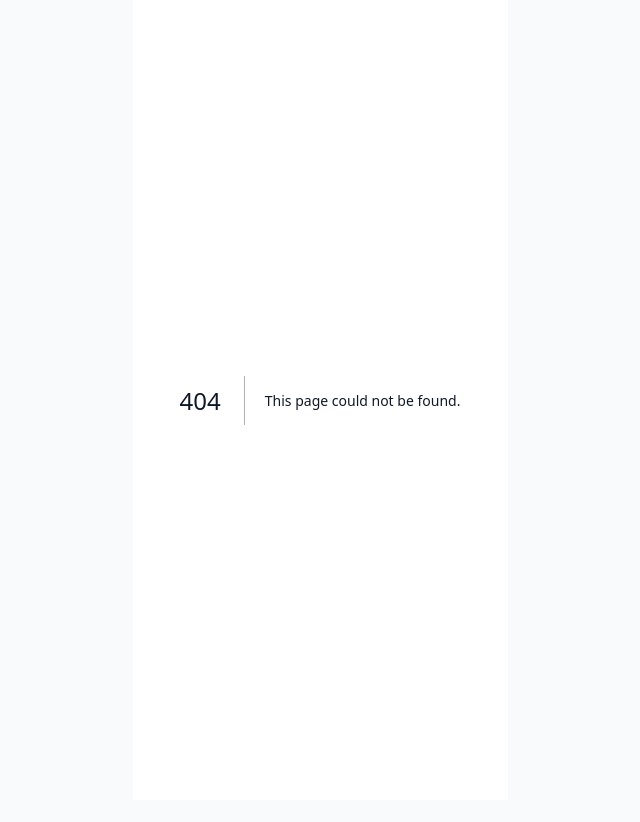
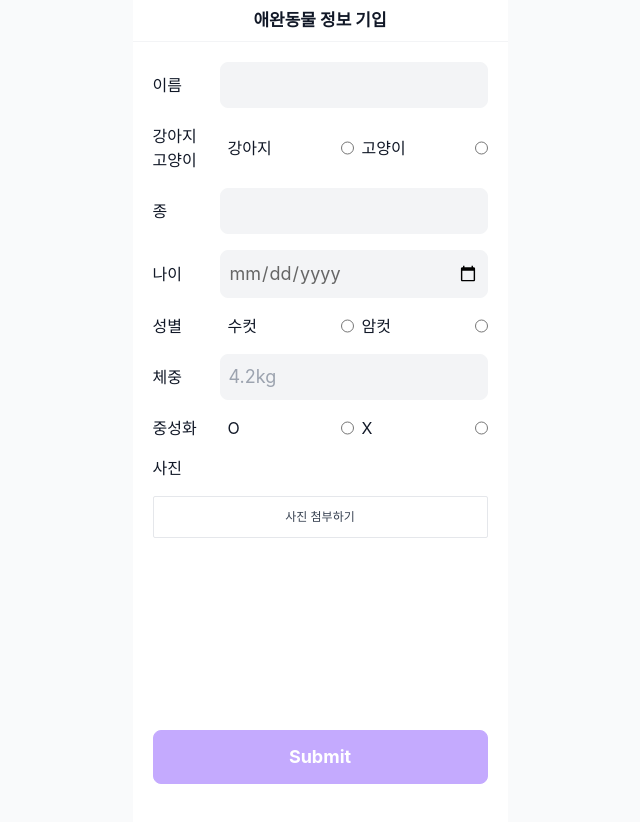
Before and after one commit to Petmunity/fe, a Next.js app: page /petinfo in a window 1280 px wide. Before the commit this address had no page. Shown: the top 822 px of the page, without its empty margins (320-960 px from the left). Before the commit the page ends 800 px from the top, so only its background shows below. Built offline with nearby package versions, Linux system fonts and the light colour scheme.

Commit message:
feat-정보입력/feat: 펫 정보 입력 페이지 개발

```diff
--- /dev/null
+++ b/src/app/petinfo/page.tsx
@@ -0,0 +1,243 @@
+"use client";
+
+import { useForm } from "react-hook-form";
+import { DevTool } from "@hookform/devtools";
+import Header from "@/components/common/Header";
+import Image from "next/image";
+import { toast } from "react-toastify";
+import { useEffect } from "react";
+
+interface FormData {
+  name: string;
+  age: Date;
+  pet: string;
+  images: any[];
+  sex: string;
+  species: string;
+  weight: number;
+  neutered: boolean;
+}
+
+export default function PetInfoPage() {
+  const {
+    register,
+    handleSubmit,
+    watch,
+    setValue,
+    control,
+    formState: { errors },
+  } = useForm<FormData>();
+
+  const watchImages = watch("images");
+
+  const handleUploadImages = (e: any) => {
+    const files = Array.from(e.target.files);
+    setValue("images", files);
+  };
+
+  const deleteImage = (index: number) => {
+    if (Array.isArray(watchImages)) {
+      const newImages = watchImages.filter((i: number) => i !== index);
+      setValue("images", newImages);
+    }
+  };
+  const onSubmit = (data: any) => {
+    if (errors.name) {
+      toast("Name is required");
+    }
+    const formData = {
+      ...data,
+      neutered: data.neutered === "true" ? true : false,
+    };
+    console.log(formData, "formData");
+    toast.success("입력이 완료되었습니다.");
+  };
+
+  // useEffect(() => {
+  //   console.log(errors, "errors");
+  //   for (const error in errors) {
+  //     toast.error(errors[error].message);
+  //   }
+  // }, [errors]);
+
+  return (
+    <>
+      <Header title="애완동물 정보 기입" elements={{ left: <Header.Back /> }} />
+      <main className="h-screen p-5">
+        <form
+          className="w-full space-y-4"
+          onSubmit={handleSubmit(onSubmit)}
+          id="hook-form"
+        >
+          <div className="grid grid-cols-[0.5fr_2fr] items-center">
+            <label htmlFor="name">이름</label>
+            <input
+              className="input-gray"
+              type="text"
+              id="name"
+              {...register("name", { required: "아이의 이름을 입력해주세요!" })}
+            />
+          </div>
+          <div className="grid grid-cols-[0.5fr_1fr_1fr] items-center space-x-2">
+            <div className="flex flex-col">
+              <label>강아지</label>
+              <label>고양이</label>
+            </div>
+            <div className="flex justify-between">
+              <label>강아지</label>
+              <input
+                type="radio"
+                {...register("pet", {
+                  required: "강아지인지 고양이인지 체크해주세요!",
+                })}
+                value="dog"
+              />
+            </div>
+            <div className="flex justify-between">
+              <label>고양이</label>
+              <input
+                type="radio"
+                {...register("pet", {
+                  required: "강아지인지 고양이인지 체크해주세요!",
+                })}
+                value="cat"
+              />
+            </div>
+          </div>
+          <div className="grid grid-cols-[0.5fr_2fr] items-center">
+            <label htmlFor="species">종</label>
+            <input
+              className="input-gray"
+              type="text"
+              id="species"
+              {...register("species", { required: "종을 입력해주세요!" })}
+            />
+          </div>
+          <div className="grid grid-cols-[0.5fr_2fr] items-center">
+            <label htmlFor="age">나이</label>
+            <input
+              type="date"
+              className="input-gray"
+              {...register("age", {
+                valueAsDate: true,
+                required: "아이의 생년월일을 입력해주세요!",
+              })}
+            />
+          </div>
+          <div className="grid grid-cols-[0.5fr_1fr_1fr] items-center space-x-2">
+            <label htmlFor="sex">성별</label>
+            <div className="flex justify-between">
+              <label>수컷</label>
+              <input
+                type="radio"
+                {...register("sex", {
+                  required: "아이의 성별을 등록해주세요!",
+                })}
+                value="male"
+              />
+            </div>
+            <div className="flex justify-between">
+              <label>암컷</label>
+              <input
+                type="radio"
+                {...register("sex", {
+                  required: "아이의 성별을 등록해주세요!",
+                })}
+                value="female"
+              />
+            </div>
+          </div>
+          <div className="grid grid-cols-[0.5fr_2fr] items-center">
+            <label htmlFor="weight">체중</label>
+            <input
+              className="input-gray"
+              type="text"
+              id="weight"
+              {...register("weight", {
+                required: "아이의 체중을 입력해주세요!",
+                pattern: {
+                  value: /^-?\d+(\.\d+)?$/,
+                  message: "숫자만 입력해주세요!",
+                },
+              })}
+              placeholder="4.2kg"
+            />
+          </div>
+
+          <div className="grid grid-cols-[0.5fr_1fr_1fr] items-center space-x-2">
+            <label htmlFor="neutered">중성화</label>
+            <div className="flex justify-between">
+              <label>O</label>
+              <input
+                type="radio"
+                {...register("neutered", {
+                  required: "중성화 여부를 체크해주세요!",
+                })}
+                value="true"
+              />
+            </div>
+            <div className="flex justify-between">
+              <label>X</label>
+              <input
+                type="radio"
+                {...register("neutered", {
+                  required: "중성화 여부를 체크해주세요!",
+                })}
+                value="false"
+              />
+            </div>
+          </div>
+
+          <div>
+            <label htmlFor="file-uploader">사진</label>
+            <input type="file" className="hidden" {...register("images")} />
+            <label
+              htmlFor="file-uploader"
+              className="mt-4 flex w-full cursor-pointer items-center justify-center gap-x-1 rounded-sm border border-gray-200 py-3 text-xs font-medium text-gray-700"
+            >
+              사진 첨부하기
+              <input
+                type="file"
+                multiple
+                hidden
+                id="file-uploader"
+                onChange={handleUploadImages}
+                accept="image/*, video/*"
+              />
+            </label>
+            {watchImages && watchImages.length > 0 && (
+              <div className="mb-8 w-full overflow-x-auto">
+                <div className="mt-4 flex gap-x-2.5">
+                  {watchImages.map(
+                    (image: Blob | MediaSource, index: number) => (
+                      <div key={index} className="mb-2 flex-shrink-0 relative">
+                        <div
+                          className="absolute select-none top-0 right-0  text-center cursor-pointer flex items-center justify-center w-5 h-5 rounded-full bg-gray-700 text-white text-xs font-medium"
+                          onClick={() => deleteImage(index)}
+                        >
+                          x
+                        </div>
+                        <Image
+                          src={URL.createObjectURL(image)}
+                          alt={`Image ${index}`}
+                          width={200}
+                          height={150}
+                        />
+                      </div>
+                    ),
+                  )}
+                </div>
+              </div>
+            )}
+          </div>
+        </form>
+      </main>
+      <section id="CTA" className="sticky bottom-0 bg-white px-5 pb-4">
+        <button type="submit" form="hook-form" className="button-violet">
+          Submit
+        </button>
+      </section>
+      <DevTool control={control} />
+    </>
+  );
+}
```
